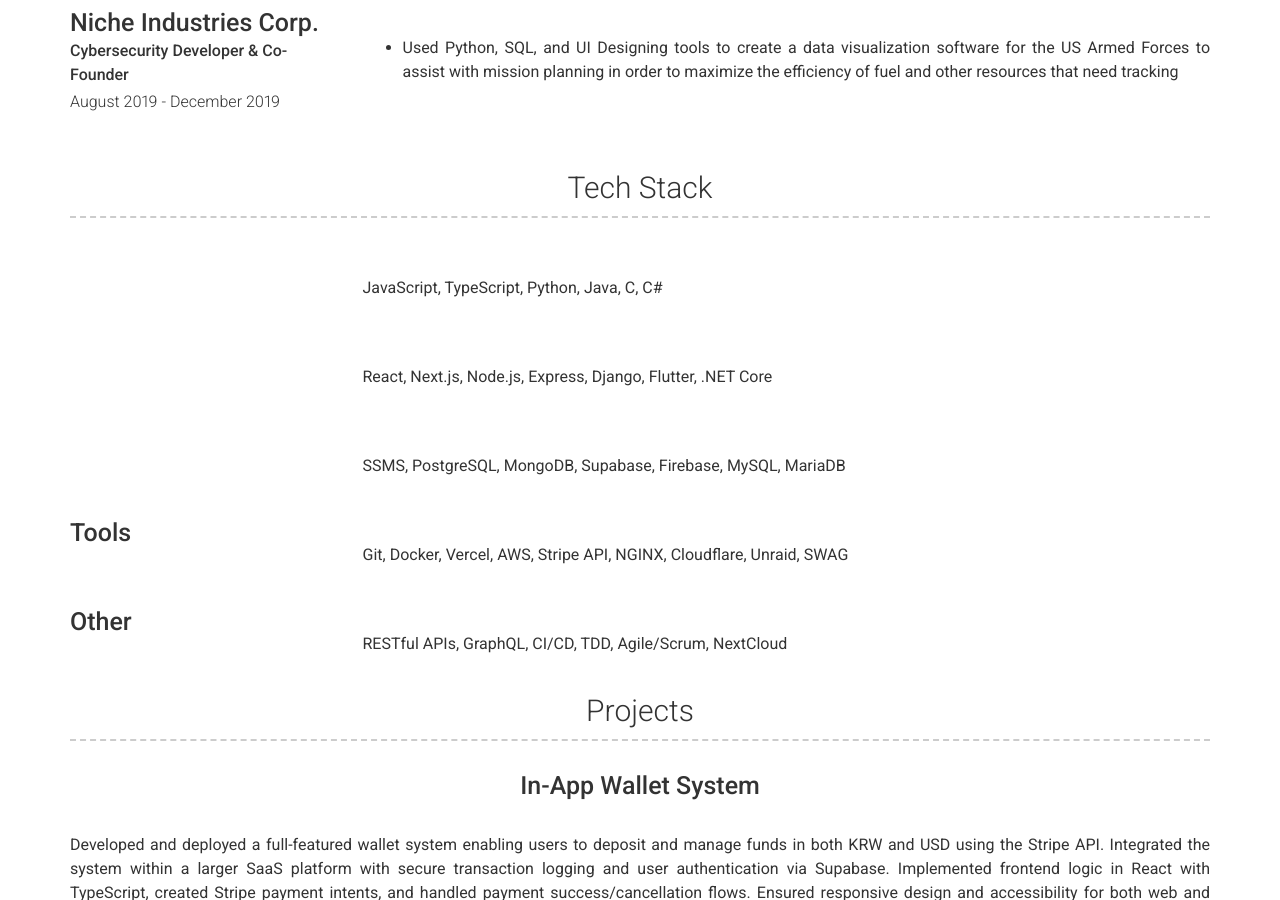
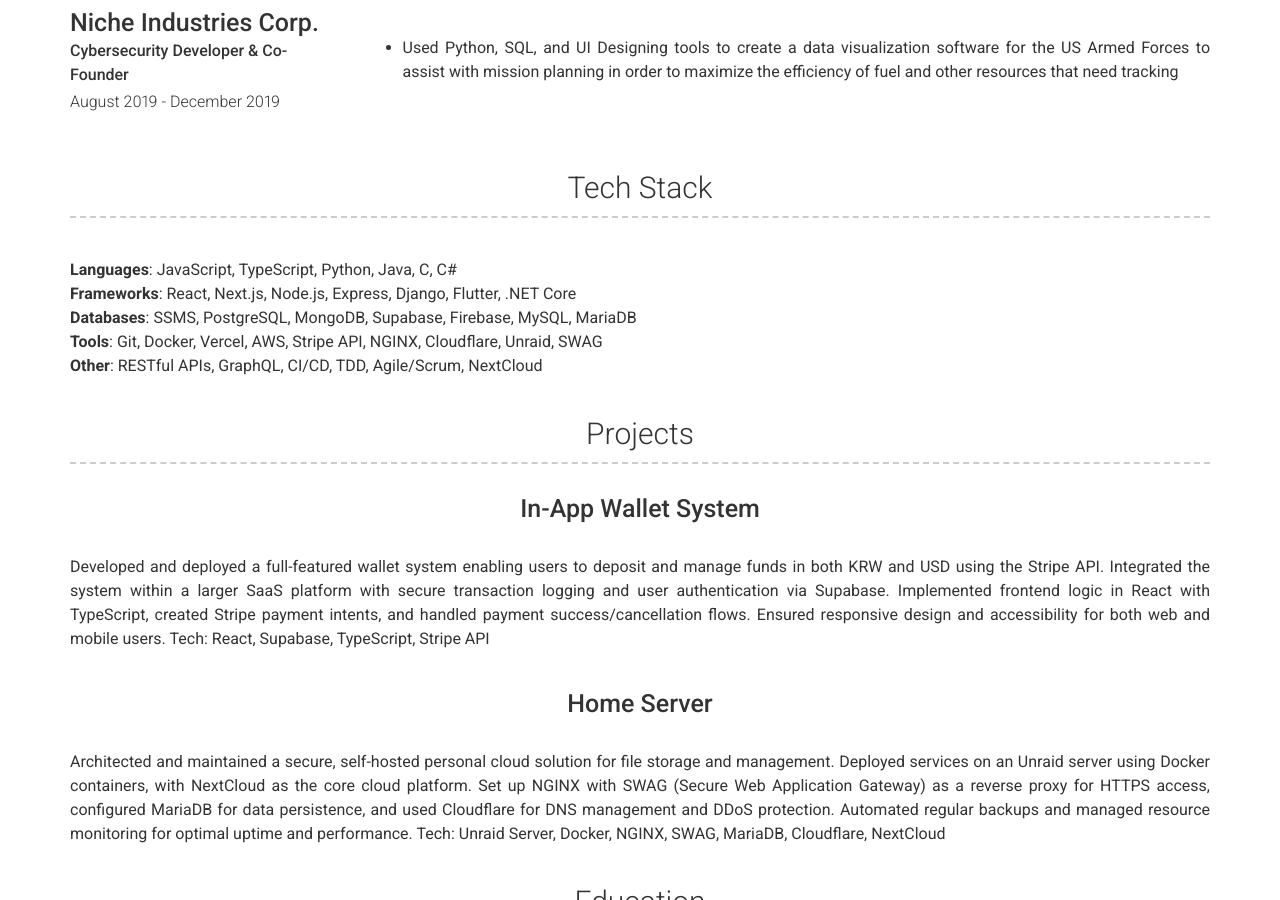
Before and after one commit to jon-a-thang/Resume-JonathanJang, a Jekyll site: the page built from index.md, in a window 1280 px wide and 900 px high, scrolled down 1144 px. Built offline with Jekyll 4.4.1, drawn with Linux system fonts in a browser that asks for light colours; nearby versions of some CDN libraries; part of the change alters nothing that is shown.

Commit message:
formatting changes

```diff
--- a/_config.yml
+++ b/_config.yml
@@ -93,43 +93,50 @@ content:
             * Used Python, SQL, and UI Designing tools to create a data visualization software for the US Armed Forces to assist with mission planning in order to maximize the efficiency of fuel and other resources that need tracking
 
 
+  - title: Tech Stack
+    layout: text
+    content: |
+      **Languages**: JavaScript, TypeScript, Python, Java, C, C#
+      **Frameworks**: React, Next.js, Node.js, Express, Django, Flutter, .NET Core
+      **Databases**: SSMS, PostgreSQL, MongoDB, Supabase, Firebase, MySQL, MariaDB
+      **Tools**: Git, Docker, Vercel, AWS, Stripe API, NGINX, Cloudflare, Unraid, SWAG
+      **Other**: RESTful APIs, GraphQL, CI/CD, TDD, Agile/Scrum, NextCloud
+  # - title: Tech Stack #### TECH STACK ####
+  #   layout: text # Type of content section (list/text)
+  #   content:
+  #     - layout: left
+  #       title:
+  #       sub-title: Languages
+  #       quote: >
 
-  - title: Tech Stack #### TECH STACK ####
-    layout: list # Type of content section (list/text)
-    content:
-      - layout: left
-        title:
-        sub-title: Languages
-        quote: >
+  #       description: | # this will include new lines to allow paragraphs
+  #           JavaScript, TypeScript, Python, Java, C, C#
+  #     - layout: left
+  #       title:
+  #       sub-title: Frameworks
+  #       quote: >
 
-        description: | # this will include new lines to allow paragraphs
-            JavaScript, TypeScript, Python, Java, C, C#
-      - layout: left
-        title:
-        sub-title: Frameworks
-        quote: >
+  #       description: | # this will include new lines to allow paragraphs
+  #           React, Next.js, Node.js, Express, Django, Flutter, .NET Core
+  #     - layout: left
+  #       title:
+  #       sub-title: Databases
+  #       quote: >
 
-        description: | # this will include new lines to allow paragraphs
-            React, Next.js, Node.js, Express, Django, Flutter, .NET Core
-      - layout: left
-        title:
-        sub-title: Databases
-        quote: >
+  #       description: | # this will include new lines to allow paragraphs
+  #           SSMS, PostgreSQL, MongoDB, Supabase, Firebase, MySQL, MariaDB
+  #     - layout: left
+  #       title: Tools
+  #       quote: >
 
-        description: | # this will include new lines to allow paragraphs
-            SSMS, PostgreSQL, MongoDB, Supabase, Firebase, MySQL, MariaDB
-      - layout: left
-        title: Tools
-        quote: >
+  #       description: | # this will include new lines to allow paragraphs
+  #           Git, Docker, Vercel, AWS, Stripe API, NGINX, Cloudflare, Unraid, SWAG
+  #     - layout: left
+  #       title: Other
+  #       quote: >
 
-        description: | # this will include new lines to allow paragraphs
-            Git, Docker, Vercel, AWS, Stripe API, NGINX, Cloudflare, Unraid, SWAG
-      - layout: left
-        title: Other
-        quote: >
-
-        description: | # this will include new lines to allow paragraphs
-            RESTful APIs, GraphQL, CI/CD, TDD, Agile/Scrum, NextCloud
+  #       description: | # this will include new lines to allow paragraphs
+  #           RESTful APIs, GraphQL, CI/CD, TDD, Agile/Scrum, NextCloud
 
 
 
@@ -218,3 +225,7 @@ sass:
 
 plugins:
  - jekyll-seo-tag
+
+# References:
+# https://jojoldu.github.io/
+# https://www.jameswgrant.co.uk/
```
